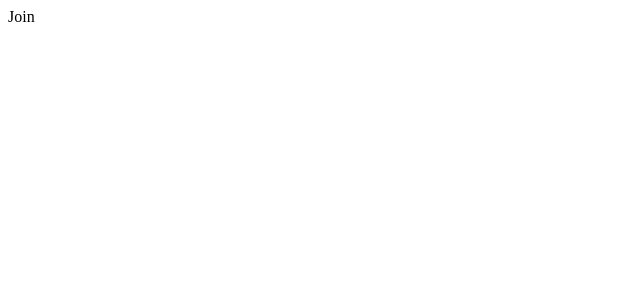
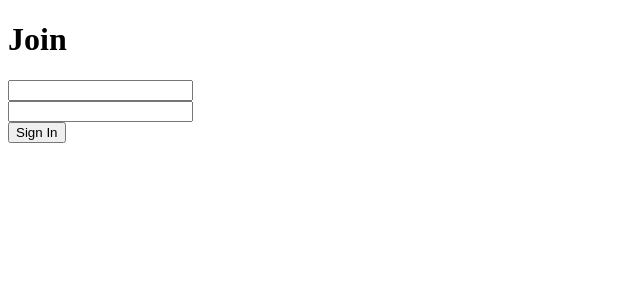
Before and after one commit to quocnhat02/React-Material-UI, a React (Create React App) app in the folder client/: page / in a window 1280 px wide. Shown: the top 300 px of the page, without its empty margins (0-640 px from the left). Built offline with nearby package versions, Linux system fonts and the light colour scheme.

Commit message:
socket 12

```diff
--- a/client/src/components/Join.js
+++ b/client/src/components/Join.js
@@ -5,7 +5,34 @@
   const [name, setName] = useState('');
   const [room, setRoom] = useState('');
 
-  return <div>Join</div>;
+  return (
+    <div className="joinOuterContainer">
+      <div className="joinInnerContainer">
+        <h1 className="heading">Join</h1>
+        <div>
+          <input
+            type="text"
+            placeholder=""
+            className="joinInput"
+            onChange={(event) => setName(event.target.value)}
+          />
+        </div>
+        <div>
+          <input
+            type="text"
+            placeholder=""
+            className="joinInput mt-20"
+            onChange={(event) => setRoom(event.target.value)}
+          />
+        </div>
+        <Link>
+          <button className="button mt-20" type="submit">
+            Sign In
+          </button>
+        </Link>
+      </div>
+    </div>
+  );
 };
 
 export default Join;
```
